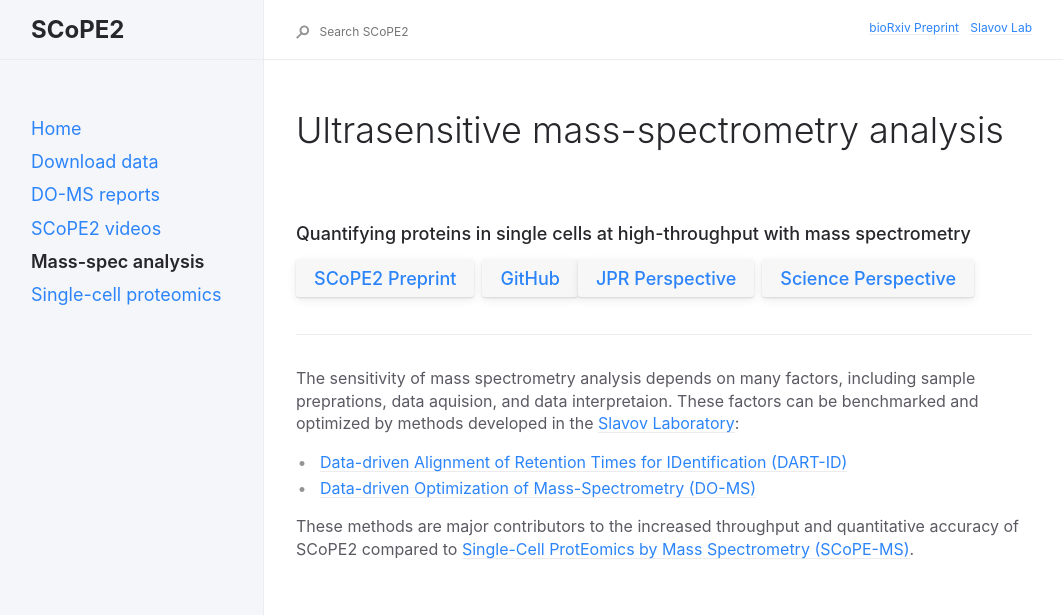
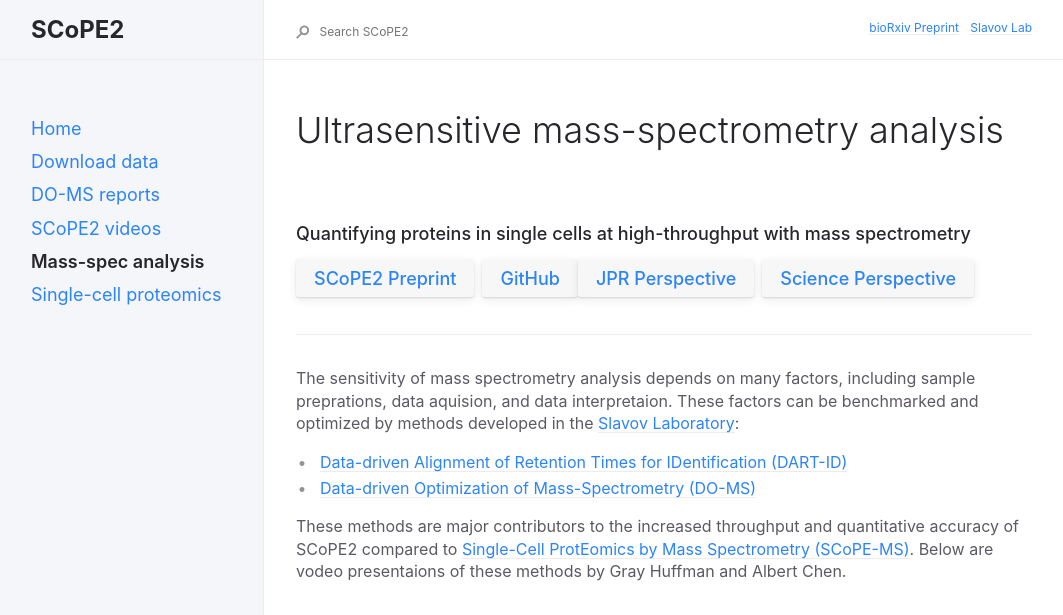
Before and after one commit to SlavovLab/SCoPE2, a Jekyll site: the page built from docs/mass-spec/sensitive-mass-spectrometry-analysis.md, in a window 1280 px wide. Shown: the top 615 px of the page, without its empty margins (92-1155 px from the left). Built offline with Jekyll 4.4.1, drawn with Linux system fonts in a browser that asks for light colours; grey boxes are pictures that could not be loaded.

Commit message:
Update sensitive-mass-spectrometry-analysis.md

```diff
--- a/docs/mass-spec/sensitive-mass-spectrometry-analysis.md
+++ b/docs/mass-spec/sensitive-mass-spectrometry-analysis.md
@@ -24,12 +24,17 @@ The sensitivity of mass spectrometry analysis depends on many factors, including
 * [Data-driven Alignment of Retention Times for IDentification (DART-ID)](https://dart-id.slavovlab.net)
 * [Data-driven Optimization of Mass-Spectrometry (DO-MS)](https://do-ms.slavovlab.net)
 
-These methods are major contributors to the increased throughput and quantitative accuracy of SCoPE2 compared to [Single-Cell ProtEomics by Mass Spectrometry (SCoPE-MS)](http://slavovlab.net/2016_SCoPE-MS/index.html).
+These methods are major contributors to the increased throughput and quantitative accuracy of SCoPE2 compared to [Single-Cell ProtEomics by Mass Spectrometry (SCoPE-MS)](http://slavovlab.net/2016_SCoPE-MS/index.html). Below are vodeo presentaions of these methods by Gray Huffman and Albert Chen.
 
 &nbsp;
 
 <iframe width="560" height="315" src="https://www.youtube.com/embed/XNyYZ8w_8jY" frameborder="0" allow="accelerometer; autoplay; encrypted-media; gyroscope; picture-in-picture" allowfullscreen></iframe>
 
+&nbsp;
+
+<iframe width="560" height="315" src="https://www.youtube.com/embed/IWeasIXs5F0" frameborder="0" allow="accelerometer; autoplay; encrypted-media; gyroscope; picture-in-picture" allowfullscreen></iframe>
+
+
 
 &nbsp;
 
```
